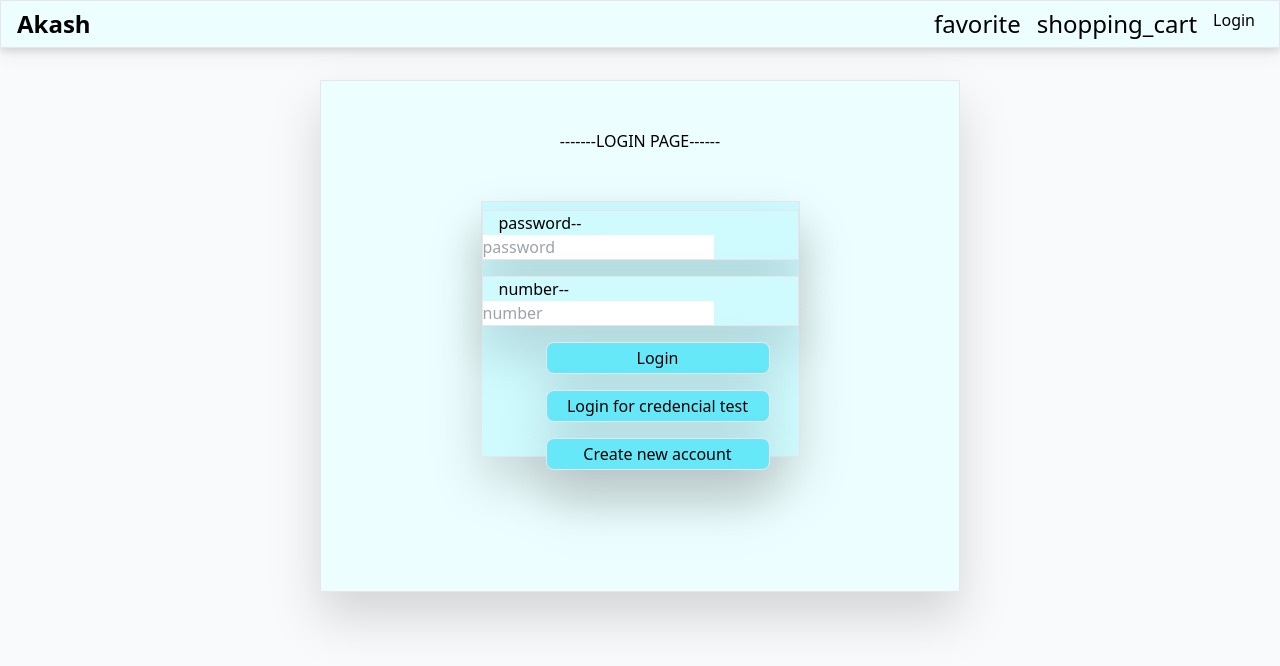
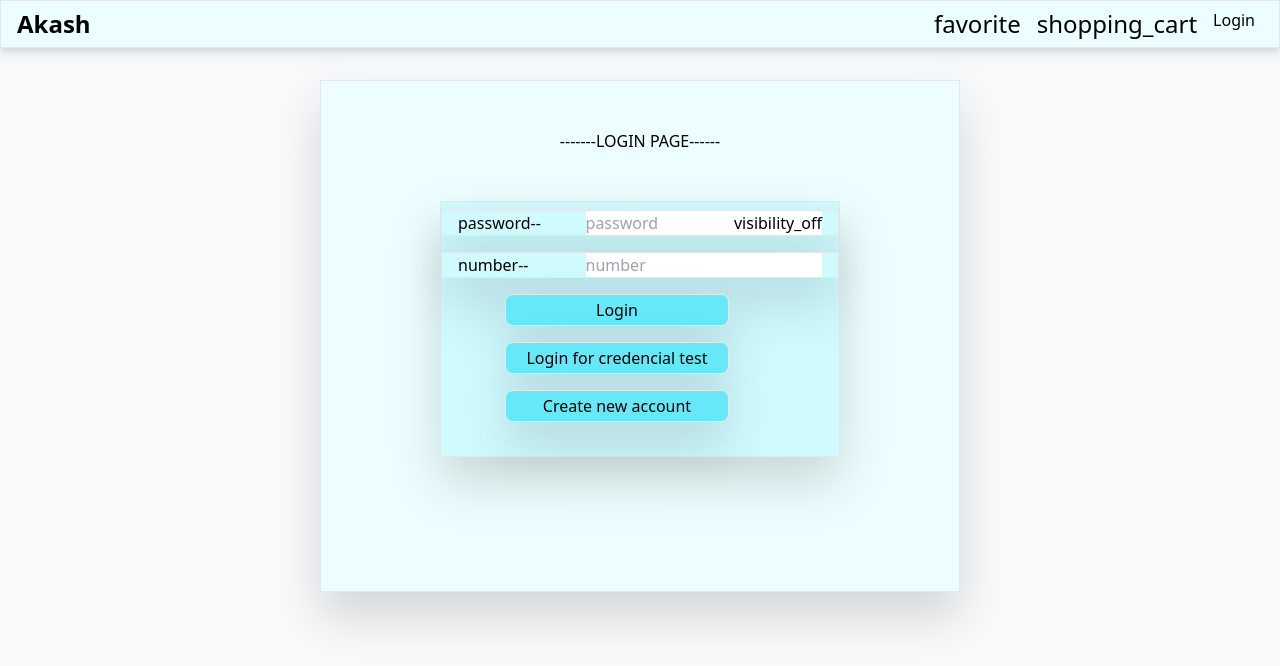
Before and after one commit to akash-bt21cse024/shop-list-front, a React (Create React App) app: page /auth in a window 1280 px wide. Shown: the top 666 px of the page. Built offline with nearby package versions, Linux system fonts and the light colour scheme; no server answers.

Commit message:
improve authentication and toast

```diff
--- a/src/component/Login/index.js
+++ b/src/component/Login/index.js
@@ -3,11 +3,13 @@ import { useState } from "react";
 import { useCard } from "../../context/card.context";
 import { useNavigate } from "react-router-dom";
 import { toast } from "react-toastify";
+
+
 export  const Login= ()=>{
  const [number,setnumber]=useState("")
  const [password,setpassword]=useState("")
 const {setsignup,setuserid}=useCard();
-
+const[eye,seteye]=useState(false) ;
 const navigate=useNavigate();
     const sign =async ()=>{
 
@@ -39,11 +41,16 @@ const navigate=useNavigate();
     return( <div className=" flex  justify-center items-center ">
         <div className="flex  items-center flex-col   drop-shadow-2xl w-1/2 h-[32rem] border  bg-cyan-50 ">
           <h1 className="my-12 ">-------LOGIN PAGE------</h1>
-          <div className=" w-1/2 items-center h-[16rem]  drop-shadow-2xl border bg-cyan-100 ">
+          <div className=" w-[25rem] items-center h-[16rem]  drop-shadow-2xl border bg-cyan-100 ">
         <nav className="flex flex-col">
 
-        <div className=" my-2  border  drop-shadow-2xl bg-cyan-100"><label className="mx-4">password--</label><input onChange={(e)=>{setpassword(e.target.value)}} required type="password" placeholder="password"></input> </div>
-        <div className=" my-2  border  drop-shadow-2xl bg-cyan-100"><label className="mx-4">number--</label> <input onChange={(e)=>{setnumber(e.target.value)}} required placeholder="number"></input></div>
+        <div className=" my-2 flex   border  drop-shadow-2xl bg-cyan-100"><label className="mx-4 w-[10rem]">password--</label> <div className="mx-4 w-full "> <input className="w-full relative" onChange={(e)=>{setpassword(e.target.value)}} required type={eye?"text":"password"} placeholder="password"></input> <button onClick={()=>seteye((flag)=>!flag)} className="flex absolute right-4 top-0">
+         { eye?<span class="material-symbols-outlined">
+visibility
+</span>:<span class="material-symbols-outlined">
+visibility_off
+</span>} </button> </div></div>
+        <div className=" my-2  border flex drop-shadow-2xl bg-cyan-100"><label className="mx-4 w-[10rem]">number--</label> <input className="w-full mx-4" onChange={(e)=>{setnumber(e.target.value)}} required placeholder="number"></input></div>
         <div className="  "> <button className="my-2 h-8 w-56 ml-16 rounded-lg border text-center drop-shadow-2xl bg-cyan-300 hover:opacity-50" onClick={()=>sign()  } > Login </button></div></nav>
      <div className=" "><button className="my-2 ml-16 h-8 w-56 rounded-lg border text-center drop-shadow-2xl bg-cyan-300 hover:opacity-50"  onClick={testcredencial}>Login for credencial test </button></div>
        <div className="  "> <button className=" my-2 ml-16 h-8 w-56 rounded-lg border text-center drop-shadow-2xl bg-cyan-300 hover:opacity-50" onClick={()=>setsignup(true)}  > Create new account </button></div>
--- a/src/component/SignUp/index.js
+++ b/src/component/SignUp/index.js
@@ -9,12 +9,7 @@ import { toast } from "react-toastify"
   const [password,setpassword]=useState("")
   const [number,setnumber]=useState("")
   const {setsignup}=useCard();
-  // const sign =async ()=>{
-
-  //   const data=await signupfxn({name,email,password,number});
-  //   console.log("----------------------------------------------",data,typeof(data))
-  // return data;
-  // }
+  const[eye,seteye]=useState(false)
   const nameRegx=new RegExp(/[A-Za-z]{3,}/);
 const passwordRegx= new RegExp(/^(?=.*[A-Z])(?=.*[a-z])(?=.*\d)(?=.*[@$!%*?&])[A-Za-z\d@$!%*?&]{6,}$/)
 const numberRegx=new RegExp(/^[\d]{10}$/);
@@ -27,7 +22,7 @@ const submit = async()=>{
                 }else if(!numberRegx.test(number)){ toast.warning("number is not valid");}
                   else{
                     const test=await signupfxn({name,email,password,number});
-                    console.log("________________test___________",test,typeof(test))
+
                     if(test)
                     {toast.success("Account is created ")
                       setsignup(false)
@@ -45,7 +40,12 @@ const submit = async()=>{
             <div className="flex flex-col h-[16rem] w-1/2 border drop-shadow-2xl bg-cyan-100  justify-center  ">
               <div className=" my-2 border  drop-shadow-2xl bg-cyan-100 "><label className="mx-4">name--</label> <input onChange={(e)=>{setname(e.target.value)}} required placeholder="Name"></input> </div>
               <div className=" my-2  border drop-shadow-2xl bg-cyan-100" ><label className="mx-4">email--</label> <input onChange={(e)=>{setemail(e.target.value)}} required placeholder="email"></input></div>
-              <div className=" my-2  border  drop-shadow-2xl bg-cyan-100"><label className="mx-4">password--</label><input onChange={(e)=>{setpassword(e.target.value)}} required type="password" placeholder="password"></input> </div>
+              <div className=" my-2 flex   border  drop-shadow-2xl bg-cyan-100"><label className="mx-4 w-[10rem]">password--</label> <div className="mx-4 w-full "> <input className="w-full relative" onChange={(e)=>{setpassword(e.target.value)}} required type={eye?"text":"password"} placeholder="password"></input> <button onClick={()=>seteye((flag)=>!flag)} className="flex absolute right-4 top-0">
+         { eye?<span class="material-symbols-outlined">
+visibility
+</span>:<span class="material-symbols-outlined">
+visibility_off
+</span>} </button> </div></div>
               <div className=" my-2  border  drop-shadow-2xl bg-cyan-100"><label className="mx-4">number--</label> <input onChange={(e)=>{setnumber(e.target.value)}} required placeholder="number"></input></div>
               <div className=" flex justify-between "> <button className="my-2 h-8 w-20 ml-4 rounded-lg border  text-center drop-shadow-2xl bg-cyan-300 hover:opacity-50" onClick={()=>submit()} type="submit"> submit </button>
              <button className="my-2 h-8 w-36 rounded-lg border mr-4 text-center drop-shadow-2xl bg-cyan-300 hover:opacity-50" onClick={()=>{
```
